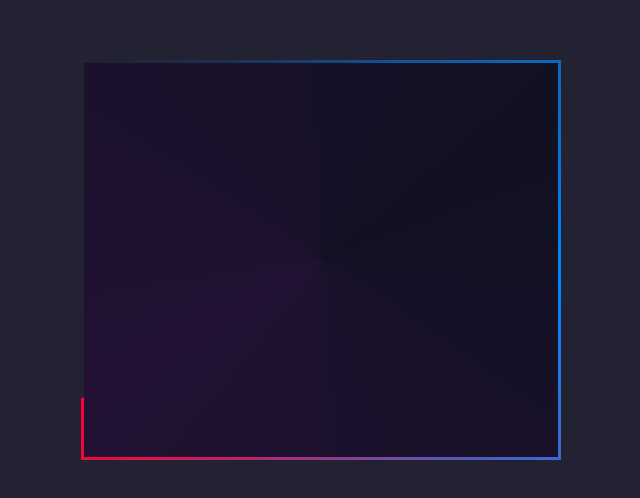
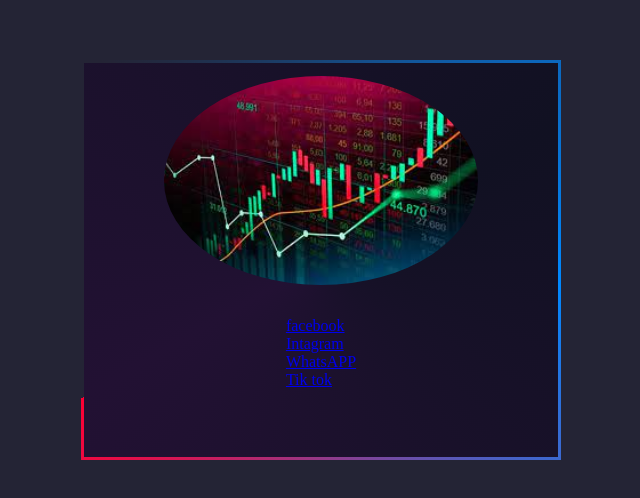
Before and after one commit to Everardo-Cruz/Everardo, a website: page index.html in a window 1280 px wide. Shown: the part 140-638 px from the top of the page, without its empty margins (319-959 px from the left). Drawn offline with Linux system fonts and the light colour scheme; files whose address does not match are found by name.

Commit message:
border con redes

```diff
--- a/index.html
+++ b/index.html
@@ -14,8 +14,42 @@
 <body>
 
 
-    <div class="box"></div>
+    <div class="box">
+
+        <section class="margen">
+
+            <section class="foto">
+                <div class="foto-c">
+                    <img src="./img/trading-.jpg" alt="foto de trading">
+                </div>
+            </section>
+
+            <section class="redes">
+                <div>
+                    <a target="_blank" href="https://www.facebook.com/everardo.cruz.9404/"><P>facebook</P></a>
+                </div>
+
+                <div>
+                        <a target="_blank" href="https://www.instagram.com/_eve_cruz_/?hl=es"><p>Intagram</p></a>
+                </div>
+
+                <div>
+                    <a target="_blank" href="https://wa.link/m7x8oo"><p>WhatsAPP</p></a>
+                </div>
+
+                <div>
+                    <a target="_blank" href="https://www.tiktok.com/@everardo_cruz5710"><p>Tik tok</p></a>
+                </div>
+            </section>
+
+        </section>
+
+    </div>
     <!-- Inspired by the mega buttons on https://turbo.build/ -->
+
+
+
+
 </body>
 
 </html>
--- a/sass/_perfil.scss
+++ b/sass/_perfil.scss
@@ -6,7 +6,7 @@
 
 html {
   height: 100%;
-  background: #223;
+  background: rgba(34, 34, 51, 0.989);
   display: grid;
   place-items: center;
 }
@@ -20,7 +20,7 @@ html {
       from var(--border-angle),
       #213,
       #112 50%,
-      #213
+      rgb(34, 17, 51)
     ),
     conic-gradient(from var(--border-angle), transparent 20%, #08f, #f03);
   background-size: calc(100% - (var(--border-size) * 2))
--- a/sass/_redes.scss
+++ b/sass/_redes.scss
@@ -1,3 +1,62 @@
+.margen{
+    padding: 1rem;
+    gap: 2rem;
+
+    display: flex;
+    flex-direction: column;
+    justify-content: center;
+    align-items: center;
+
+
+
+
+
+}
+
+
+
+
+
+.perfil{
+
+  gap: 3rem;
+
+    display: flex;
+    flex-direction: column;
+    justify-content: center;
+    align-items: center;
+    /* width:50%; */
+    height: auto;
+
+
+
+}
+
+
+  .foto{
+
+    width: 100%;
+    display: flex;
+    flex-direction: column;
+    justify-content: center;
+    align-items: center;
+  }
+
+  .foto-c{
+    width: 100%;
+    height: 100%;
+    display: flex;
+    flex-direction: column;
+    justify-content: center;
+    align-items: center;
+  }
+
+  img{
+    width:70% ;
+    height: auto;
+    border-radius: 100%;
+  }
+
 /* .redes{
     gap: 1rem;
     display: flex;
```
Also changed, not shown: css/estilos.css.
